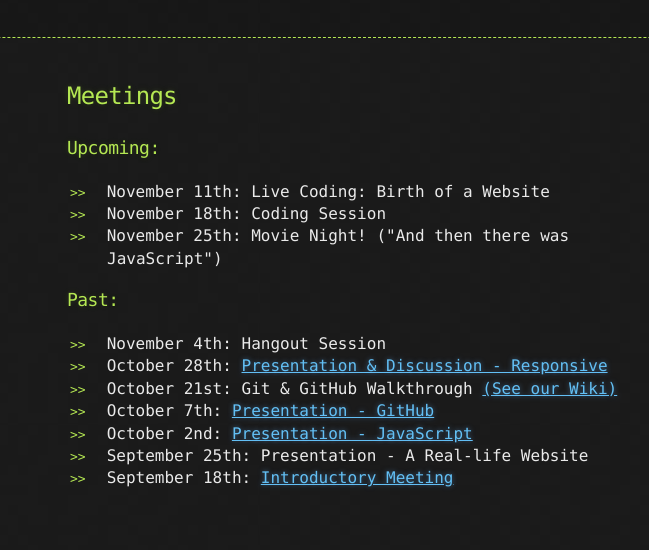
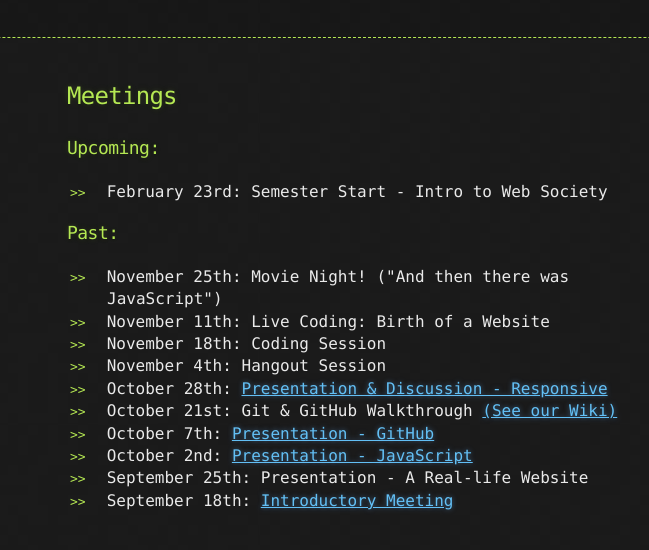
Before and after one commit to viawebsociety/viawebsociety.github.io, a plain HTML site: page meetings/index.html in a window 1280 px wide. Shown: the part 108-658 px from the top of the page, without its empty margins (273-922 px from the left). Drawn offline with Linux system fonts and the light colour scheme.

Commit message:
Update home and meetings pages

```diff
--- a/meetings/index.html
+++ b/meetings/index.html
@@ -19,12 +19,13 @@
     <h2>Meetings</h2>
     <h3>Upcoming:</h3>
     <ul>
-      <li>November 11th: Live Coding: Birth of a Website</li>
-      <li>November 18th: Coding Session</li>
-      <li>November 25th: Movie Night! ("And then there was JavaScript")</li>
+    <li>February 23rd: Semester Start - Intro to Web Society</li>
     </ul>
     <h3>Past:</h3>
     <ul>
+      <li>November 25th: Movie Night! ("And then there was JavaScript")</li>
+      <li>November 11th: Live Coding: Birth of a Website</li>
+      <li>November 18th: Coding Session</li>
       <li>November 4th: Hangout Session</a></li>
       <li>October 28th: <a href="../content/oct14-w4-responsive">Presentation & Discussion - Responsive</a></li>
       <li>October 21st: Git & GitHub Walkthrough <a href="https://github.com/viawebsociety/viawebsociety.github.io/wiki">(See our Wiki)</a></li>
```
Also changed, not shown: index.html (+1 -1 lines).
